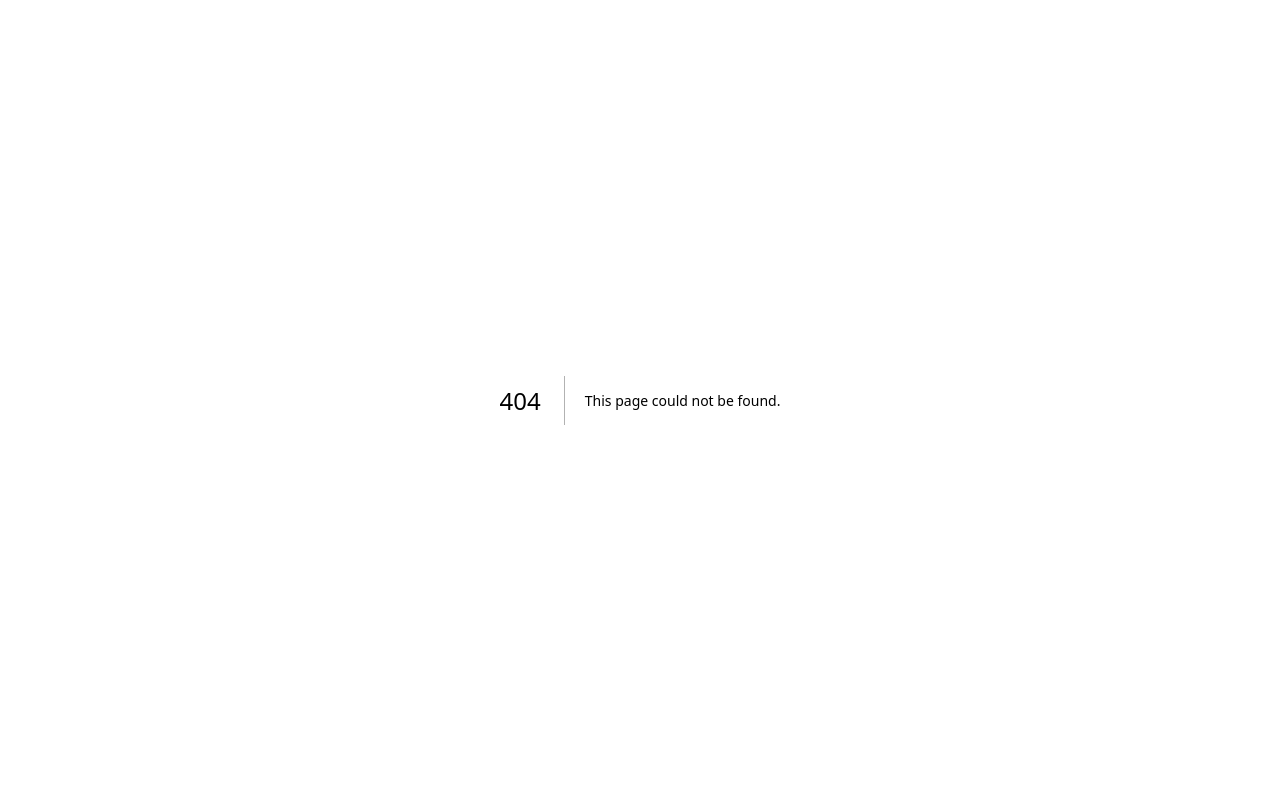
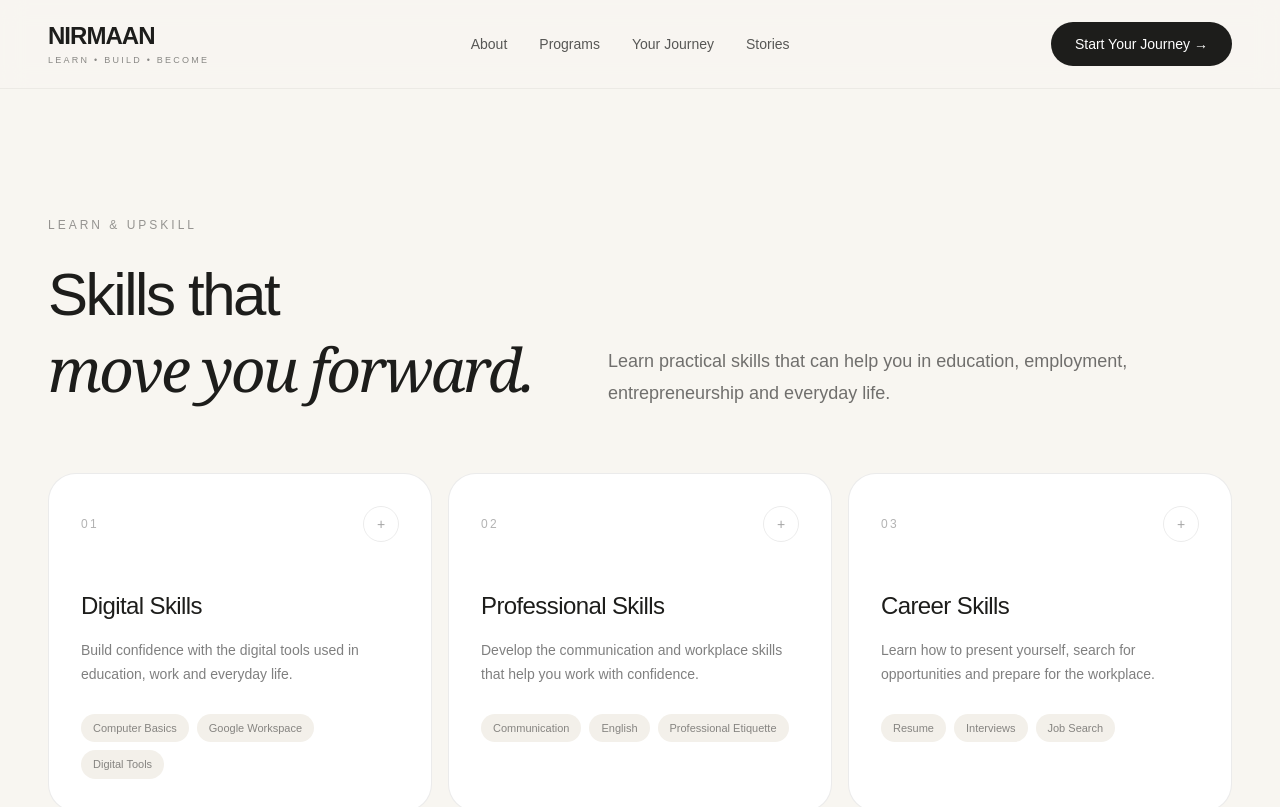
Before and after one commit to BeAnirva/NIRMAAN, a Next.js app: page /learning in a window 1280 px wide. Before the commit this address had no page. Shown: the top 807 px of the page. Built offline with nearby package versions, Linux system fonts and the light colour scheme.

Commit message:
Create page.tsx

```diff
--- /dev/null
+++ b/src/app/learning/page.tsx
@@ -0,0 +1,17 @@
+import Navbar from "@/components/Navbar";
+import Learning from "@/components/Learning";
+import Footer from "@/components/Footer";
+
+export default function LearningPage() {
+  return (
+    <main className="min-h-screen bg-[#F8F6F1]">
+
+      <Navbar />
+
+      <Learning />
+
+      <Footer />
+
+    </main>
+  );
+}
```
